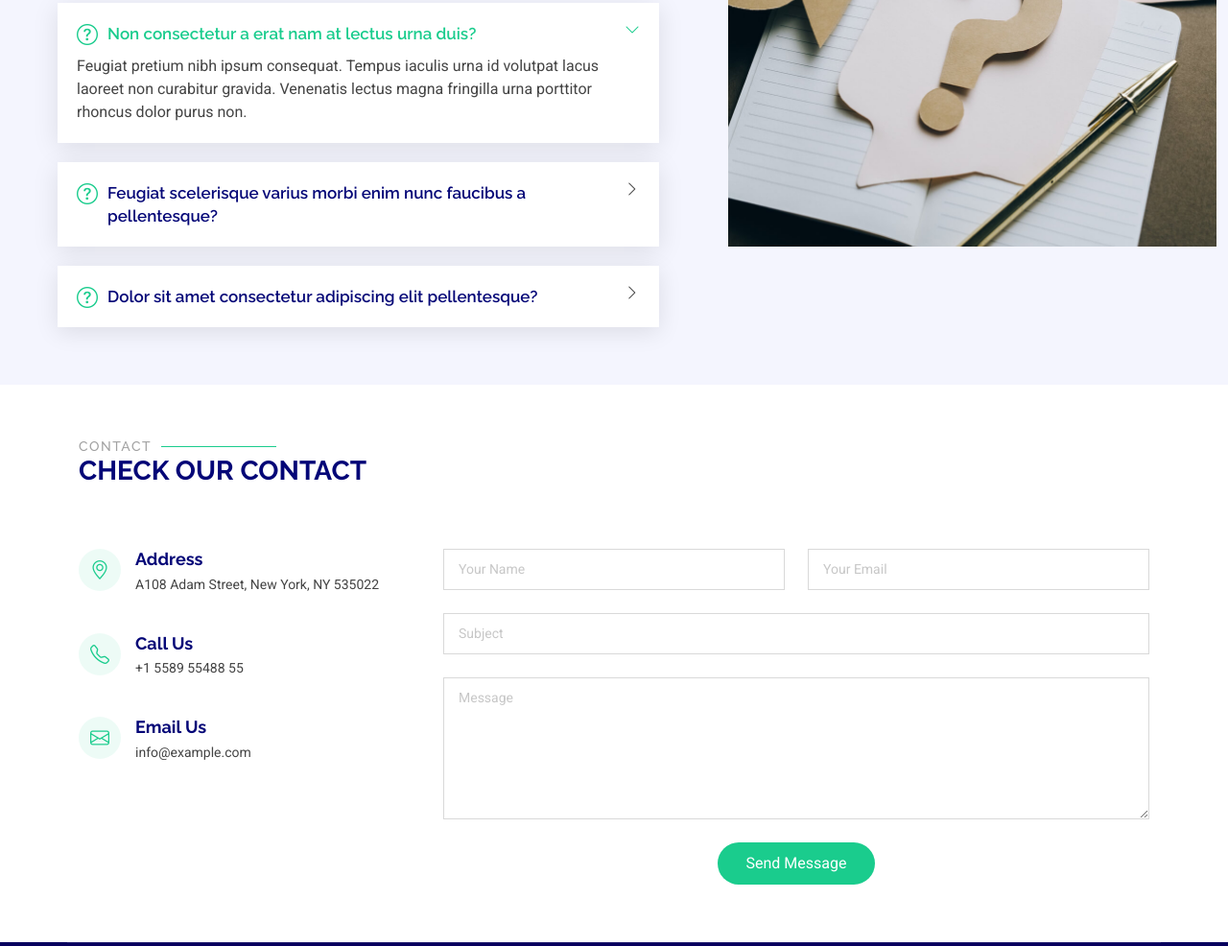
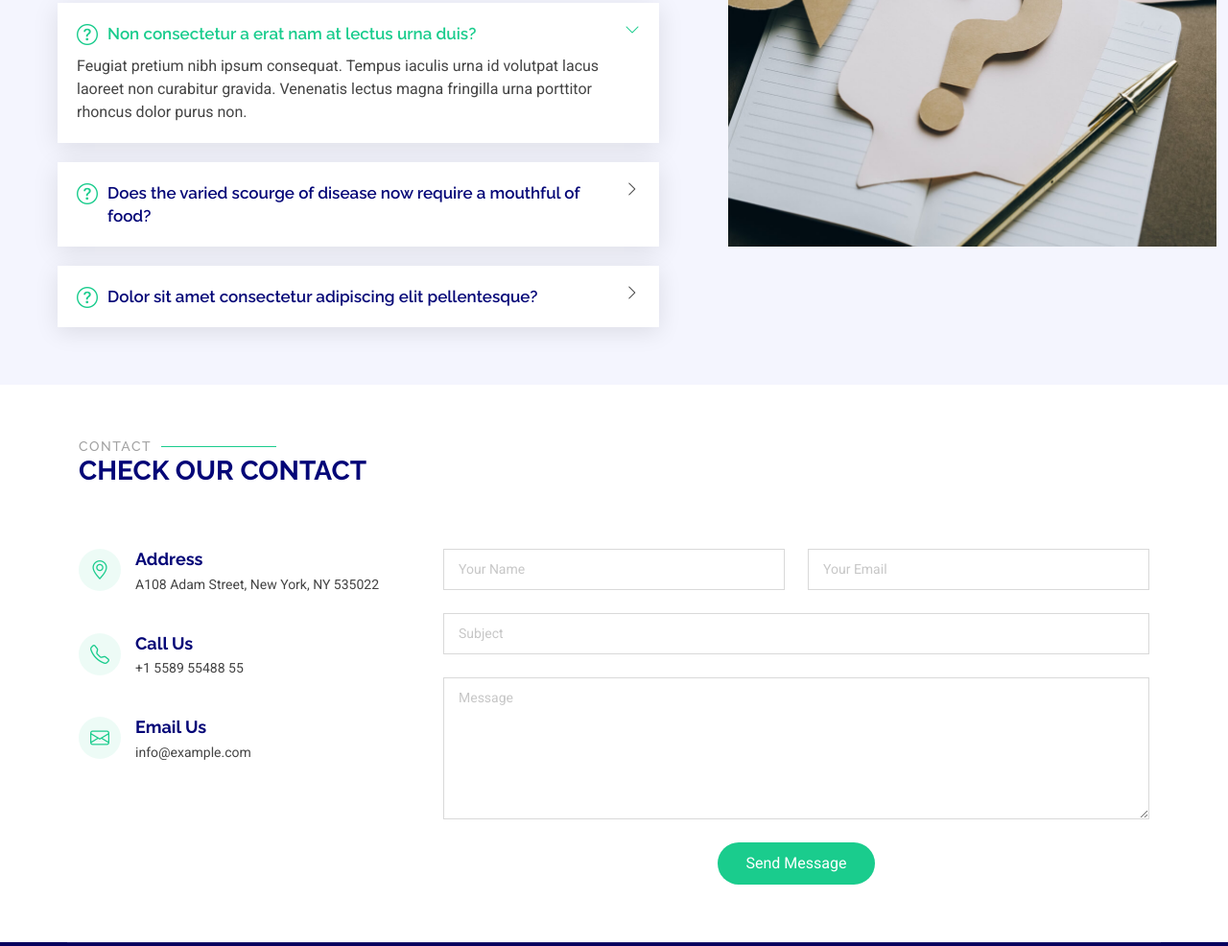
Before and after one commit to Ezekwechibuikem/CSAS, a plain HTML site: page index.html in a window 1280 px wide. Shown: the part 8105-9091 px from the top of the page at 96% size. Drawn offline with Linux system fonts and the light colour scheme; animation ran at ten frames a second.

Commit message:
i translated the second question on FAQ

```diff
--- a/index.html
+++ b/index.html
@@ -772,7 +772,7 @@
 
               <div class="faq-item">
                 <i class="faq-icon bi bi-question-circle"></i>
-                <h3>Feugiat scelerisque varius morbi enim nunc faucibus a pellentesque?</h3>
+                <h3>Does the varied scourge of disease now require a mouthful of food?</h3>
                 <div class="faq-content">
                   <p>Dolor sit amet consectetur adipiscing elit pellentesque habitant morbi. Id interdum velit laoreet id donec ultrices. Fringilla phasellus faucibus scelerisque eleifend donec pretium. Est pellentesque elit ullamcorper dignissim. Mauris ultrices eros in cursus turpis massa tincidunt dui.</p>
                 </div>
```
